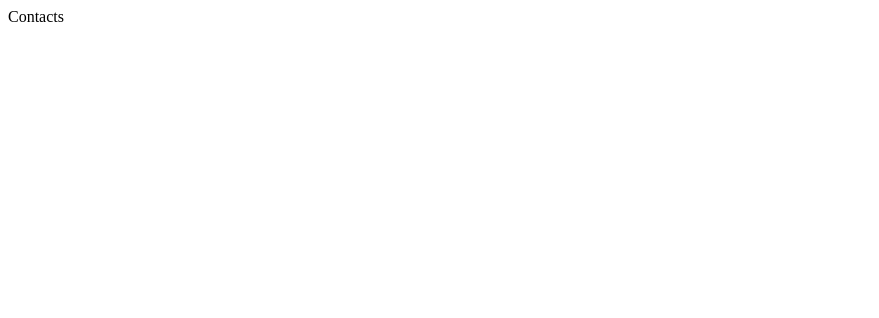
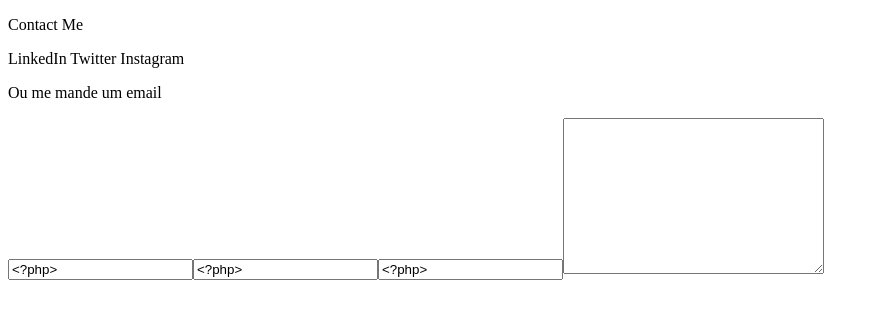
Before and after one commit to juliofilizzola/juliofilizzola-portfolio, a React (Create React App) app: page /contacts in a window 1280 px wide. Shown: the top 318 px of the page, without its empty margins (0-879 px from the left). Built offline with nearby package versions, Linux system fonts and the light colour scheme.

Commit message:
estruturando contacts

```diff
--- a/src/pages/Contacts.jsx
+++ b/src/pages/Contacts.jsx
@@ -1,7 +1,31 @@
 function Contacts() {
   return (
     <div>
-      Contacts
+      <div>
+        <p>Contact Me</p>
+        <div>
+          LinkedIn
+          Twitter
+          Instagram
+        </div>
+        <div>
+          <p>Ou me mande um email</p>
+          <form action="">
+            <label>
+              <input type="text" name="email" value="<?php>" />
+            </label>
+            <label>
+              <input type="text" name="email" value="<?php>" />
+            </label>
+            <label>
+              <input type="text" name="email" value="<?php>" />
+            </label>
+            <label>
+              <textarea name="" id="" cols="30" rows="10"></textarea>
+            </label>
+          </form>
+        </div>
+      </div>
     </div>
   )
 }
```
